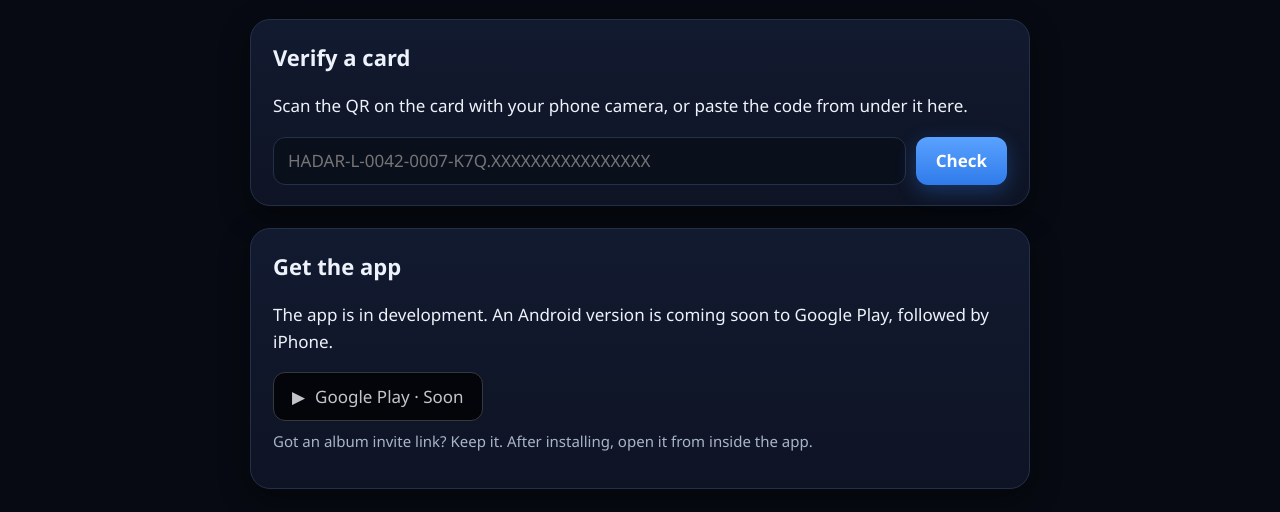
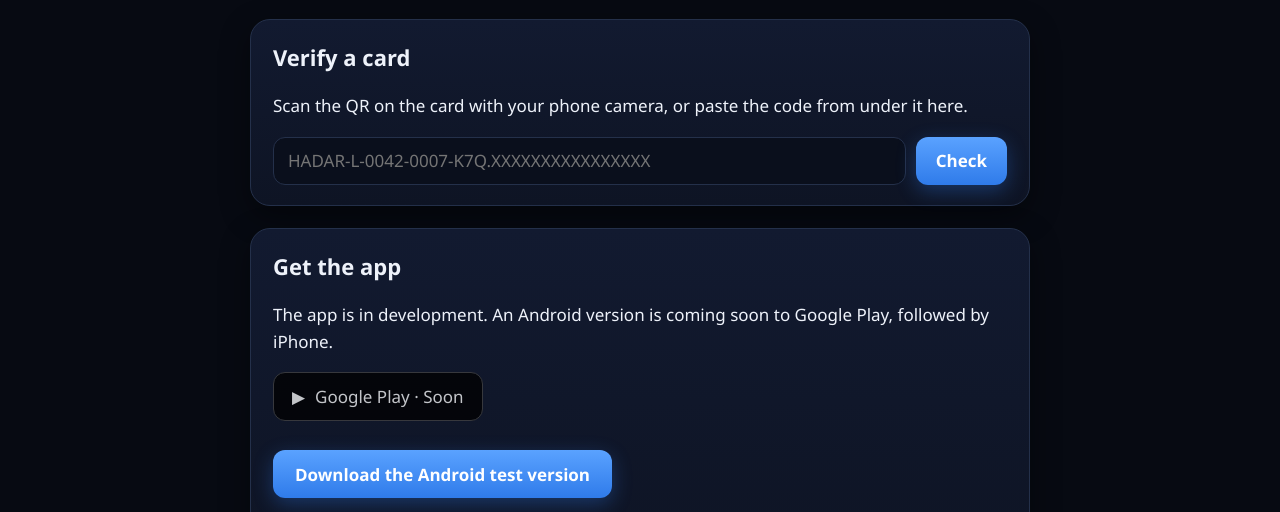
Before and after one commit to DOCTORLOLIL/cardistan-site, a plain HTML site: page index.html in a window 1280 px wide. Shown: the part 424-936 px from the top of the page. Drawn offline with Linux system fonts and the light colour scheme.

Commit message:
Main page: link to the Android test version
Co-Authored-By: Claude Opus 5.5 <noreply@anthropic.com>
Claude-Session: https://claude.ai/code/session_01FNzZHUL2YEakQCn63ki7V2

```diff
--- a/index.html
+++ b/index.html
@@ -38,6 +38,7 @@ input{flex:1;min-width:220px;min-height:48px;border-radius:12px;border:1px solid
 .unk{border-color:var(--warn)} .unk h3{color:var(--warn)}
 .serial{direction:ltr;font-family:Consolas,monospace;color:var(--mut)}
 .note{color:var(--mut);font-size:15px;margin-top:8px}
+.testbtn{display:inline-flex;align-items:center;min-height:48px;padding:0 22px;border-radius:12px;font-weight:700;text-decoration:none;margin-top:12px}
 .store{display:inline-flex;align-items:center;gap:10px;background:#000;border:1px solid #444;color:#fff;border-radius:12px;padding:10px 18px;opacity:.75}
 ul{padding-inline-start:22px;margin:6px 0}
 footer{text-align:center;color:var(--mut);font-size:14px;padding:20px}
@@ -89,6 +90,7 @@ footer a{color:var(--mut)}
     <h2 id="dh" data-he="הורדת האפליקציה" data-en="Get the app"></h2>
     <p data-he="האפליקציה בפיתוח. גרסה לאנדרואיד תעלה בקרוב ל-Google Play, ואחריה לאייפון." data-en="The app is in development. An Android version is coming soon to Google Play, followed by iPhone."></p>
     <span class="store" aria-disabled="true">&#9654; <span data-he="Google Play · בקרוב" data-en="Google Play · Soon"></span></span>
+    <p><a class="testbtn primary" href="/test/" data-he="להורדת גרסת הניסיון לאנדרואיד" data-en="Download the Android test version"></a></p>
     <p class="note" data-he="קיבלתם קישור הזמנה לאלבום? שמרו אותו. אחרי ההתקנה פותחים אותו מתוך האפליקציה." data-en="Got an album invite link? Keep it. After installing, open it from inside the app."></p>
   </section>
 </main>
```
